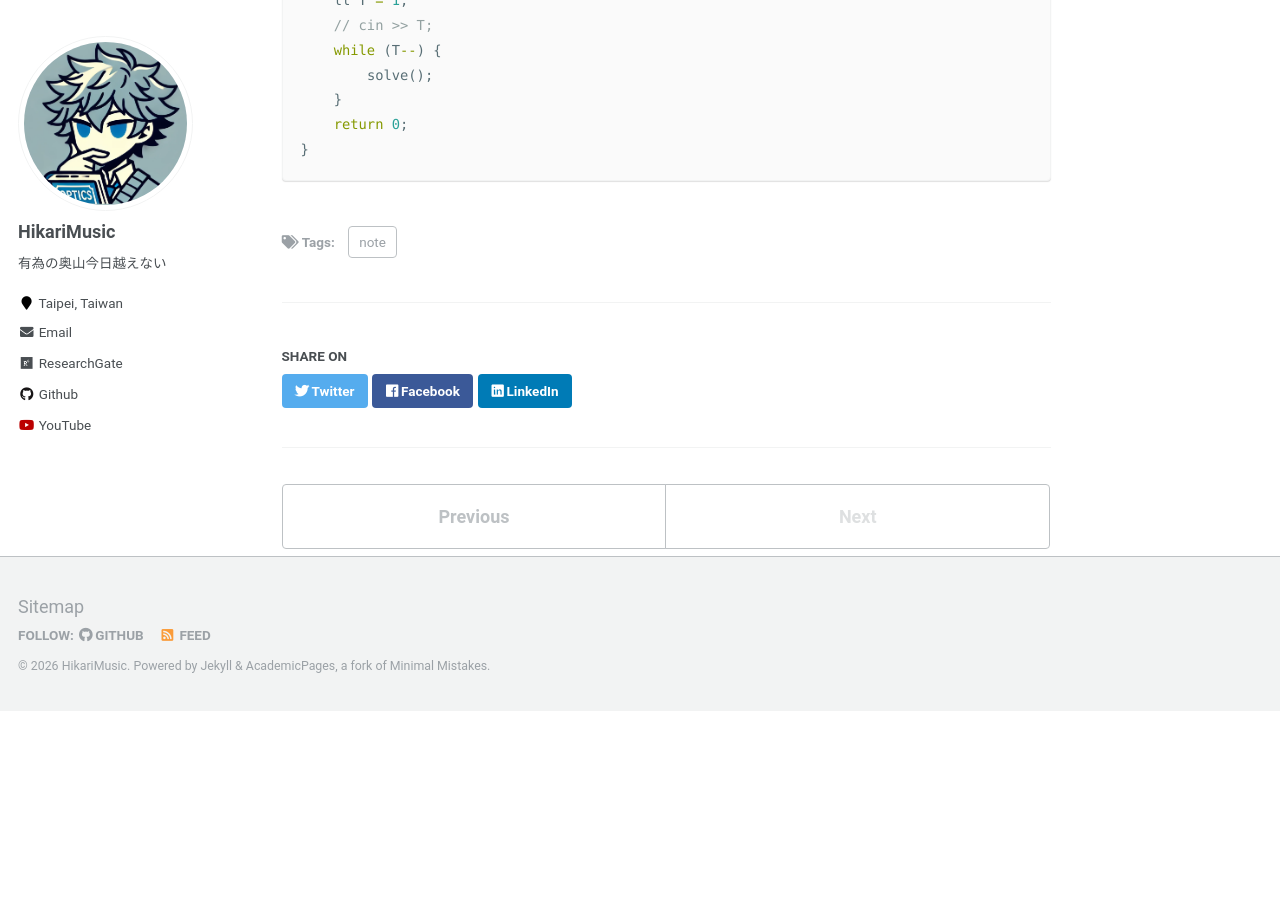
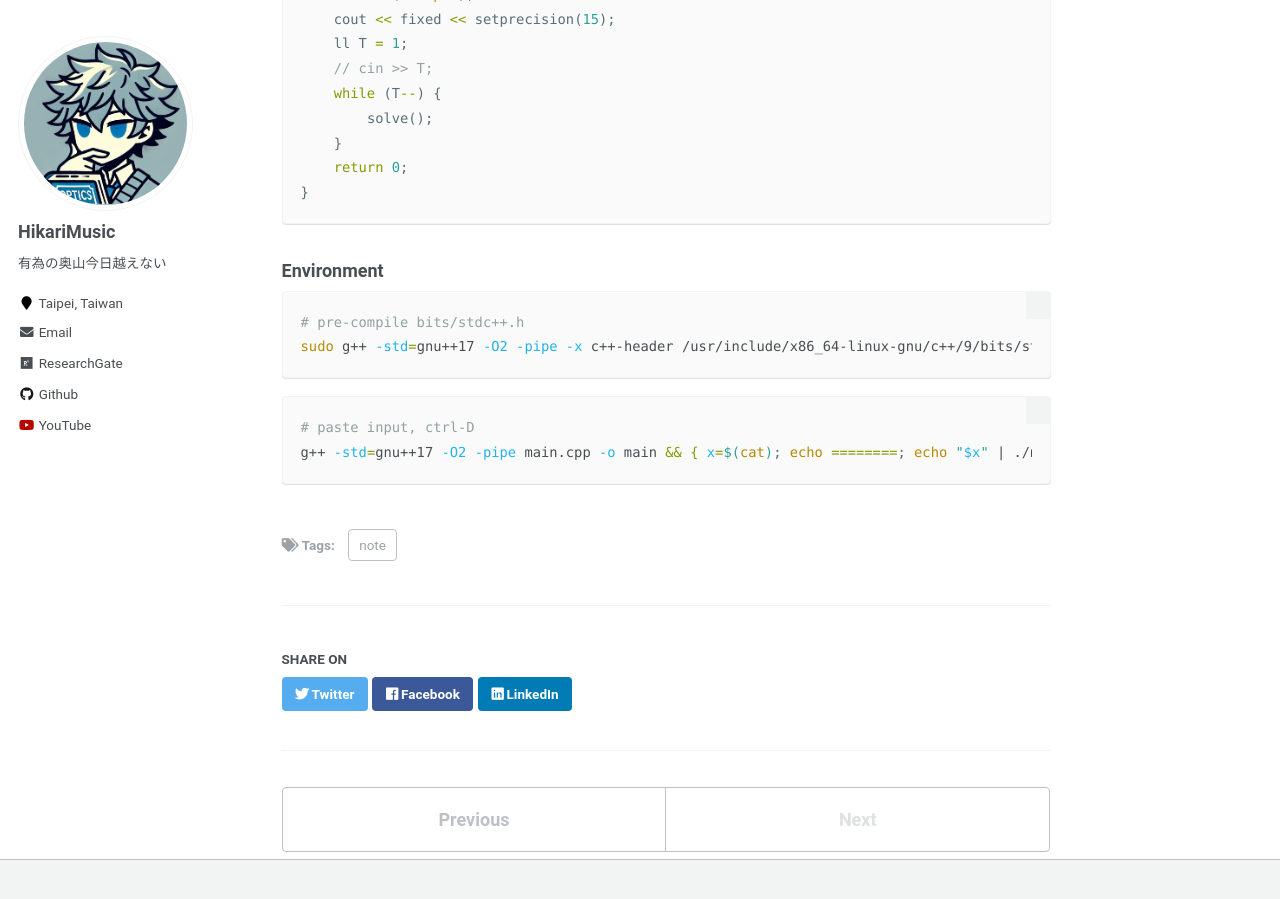
Before and after one commit to hikarimusic/hikarimusic.github.io, a Jekyll site: the page built from _work/CP.md, in a window 1280 px wide and 900 px high, scrolled down 866 px. Built offline with Jekyll 4.4.1, drawn with Linux system fonts in a browser that asks for light colours; some web fonts are replaced; before the commit the page ends 1577 px from its top, so only the background shows below that; some of the changed text lies outside the part shown.

Commit message:
Update CP.md

````diff
--- a/_work/CP.md
+++ b/_work/CP.md
@@ -7,7 +7,9 @@ tags:
 toc: true
 ---
 
-CP template
+CP
+
+### Template
 
 ```cpp
 #include <bits/stdc++.h>
@@ -41,3 +43,15 @@ int main() {
     return 0;
 }
 ```
+
+### Environment
+
+```sh
+# pre-compile bits/stdc++.h
+sudo g++ -std=gnu++17 -O2 -pipe -x c++-header /usr/include/x86_64-linux-gnu/c++/9/bits/stdc++.h
+```
+
+```sh
+# paste input, ctrl-D
+g++ -std=gnu++17 -O2 -pipe main.cpp -o main && { x=$(cat); echo ========; echo "$x" | ./main; }
+```
````
